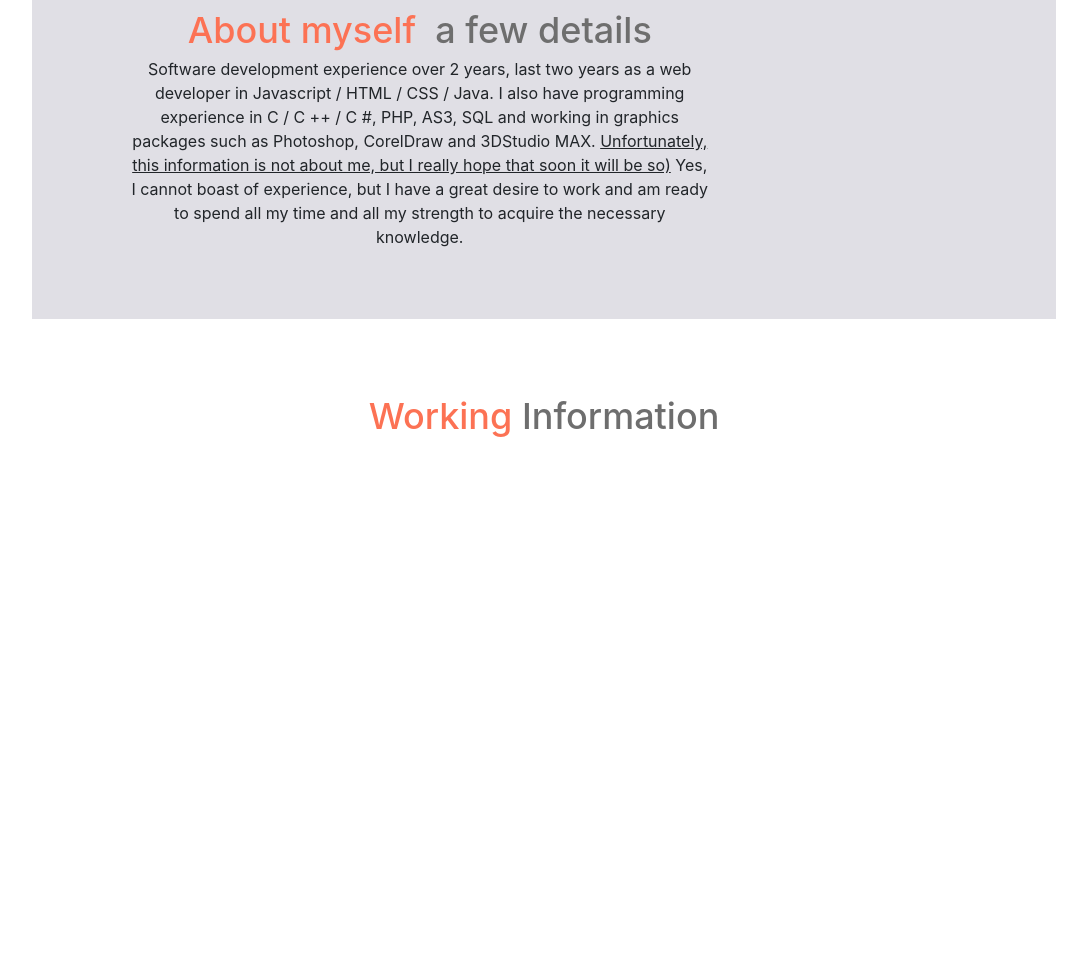
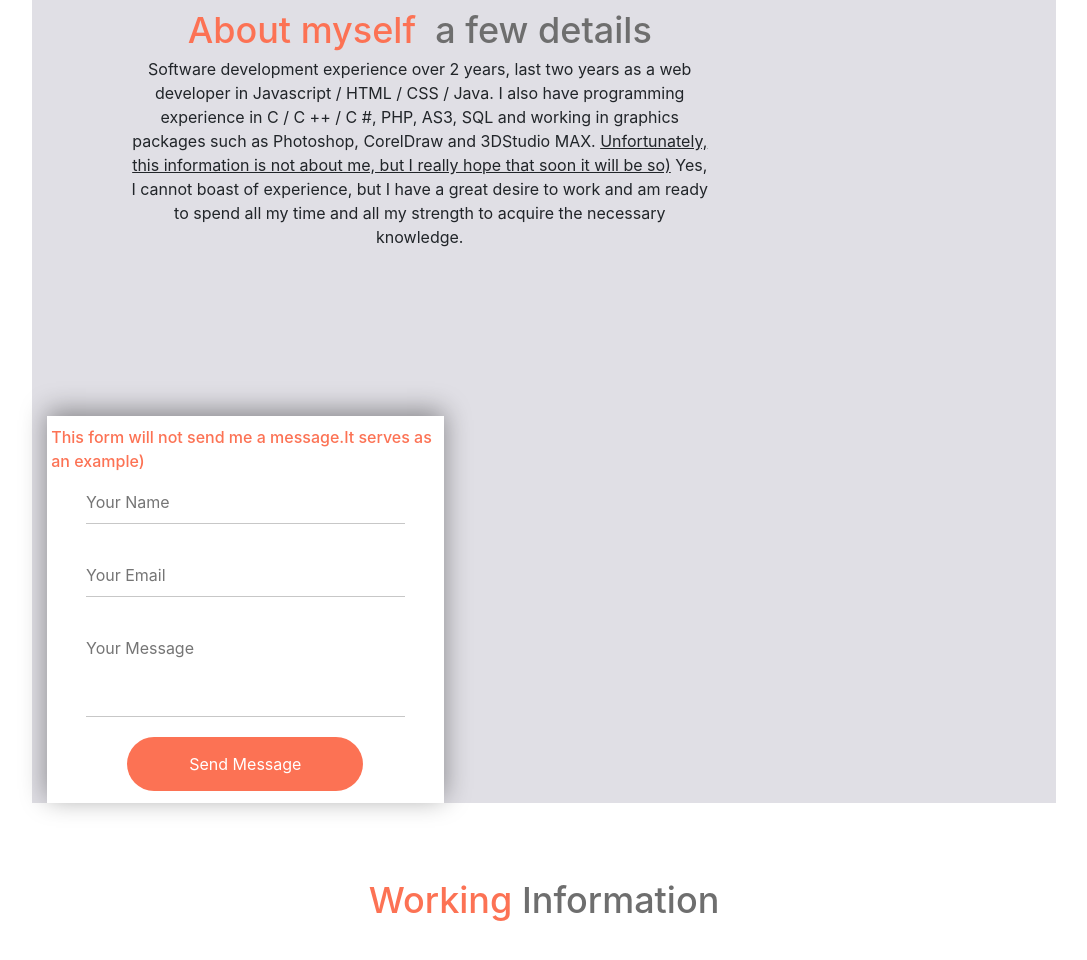
Before and after one commit to olgaluk/rsschool-codejam1-cv, a plain HTML site: page index.html in a window 1280 px wide. Shown: the part 474-1434 px from the top of the page, without its empty margins (96-1183 px from the left). Before the commit the page ends 987 px from the top, so only its background shows below. Drawn offline with nearby package versions, Linux system fonts and the light colour scheme.

Commit message:
feat: add form send

```diff
--- a/index.html
+++ b/index.html
@@ -61,11 +61,34 @@
                         </div>
                     </article>
                 </section>
+                <div class="row send-form">
+                    <div class="col-lg-5">
+                        <div class="form">
+                            <span class="form__title">&nbsp;
+                                <span class="form__title_orange">This form will not send me a message.It serves as an
+                                    example)
+                                </span>
+                            </span>
+                            <form class="form-inp" action="submit">
+                                <input placeholder="Your Name" class="form-inp__input" type="text">
+                                <input placeholder="Your Email" class="form-inp__input" type="text">
+                                <textarea placeholder="Your Message" class="form-inp__input form-inp__input_area" name=""
+                                    id="" cols="30" rows="10"></textarea>
+                                <div class="form-inp__helper">
+                                    <input class="form-inp__helper-button" type="submit" value="Send Message">
+                                </div>
+                            </form>
+                        </div>
+                    </div>
+                </div>
+        </div>
+    </div>
 
 
 
 
-        </div>
+
+    </div>
     </div>
 
     <div class="container-fluid">
--- a/style/style.css
+++ b/style/style.css
@@ -45,3 +45,64 @@
   border: 1px solid #706b73;
   border-radius: 10%;
 }
+
+.send-form {
+  margin-top: 97px;
+}
+
+  .send-form .form {
+    width: 100%;
+    height: 387px;
+    background-color: white;
+    box-shadow: 0 -5px 25px 0 rgba(0, 0, 0, 0.4);
+  }
+
+    .send-form .form__title {
+      display: flex;
+      width: 100%;
+      height: 65px;
+      justify-content: center;
+      align-items: center;
+      color: #6e6e6e;
+      font-weight: 500;
+    }
+
+      .send-form .form__title_orange {
+        color: #fc7254;
+      }
+
+.form-inp {
+  display: flex;
+  flex-direction: column;
+  padding: 0 39px;
+}
+
+  .form-inp__input {
+    outline: none;
+    border: none;
+    border-bottom: 1px solid #c7c7c7;
+    margin-bottom: 30px;
+    padding: 9px 0;
+  }
+
+    .form-inp__input_area {
+      height: 90px;
+      resize: none;
+      margin-bottom: 20px;
+    }
+
+  .form-inp__helper {
+    text-align: center;
+    position: relative;
+  }
+
+    .form-inp__helper-button {
+      background-color: #fc7254;
+      outline: none;
+      border: none;
+      height: 54px;
+      color: white;
+      cursor: pointer;
+      border-radius: 27px;
+      width: 236px;
+    }
```
Also changed, not shown: image/arrow.png (deleted).
